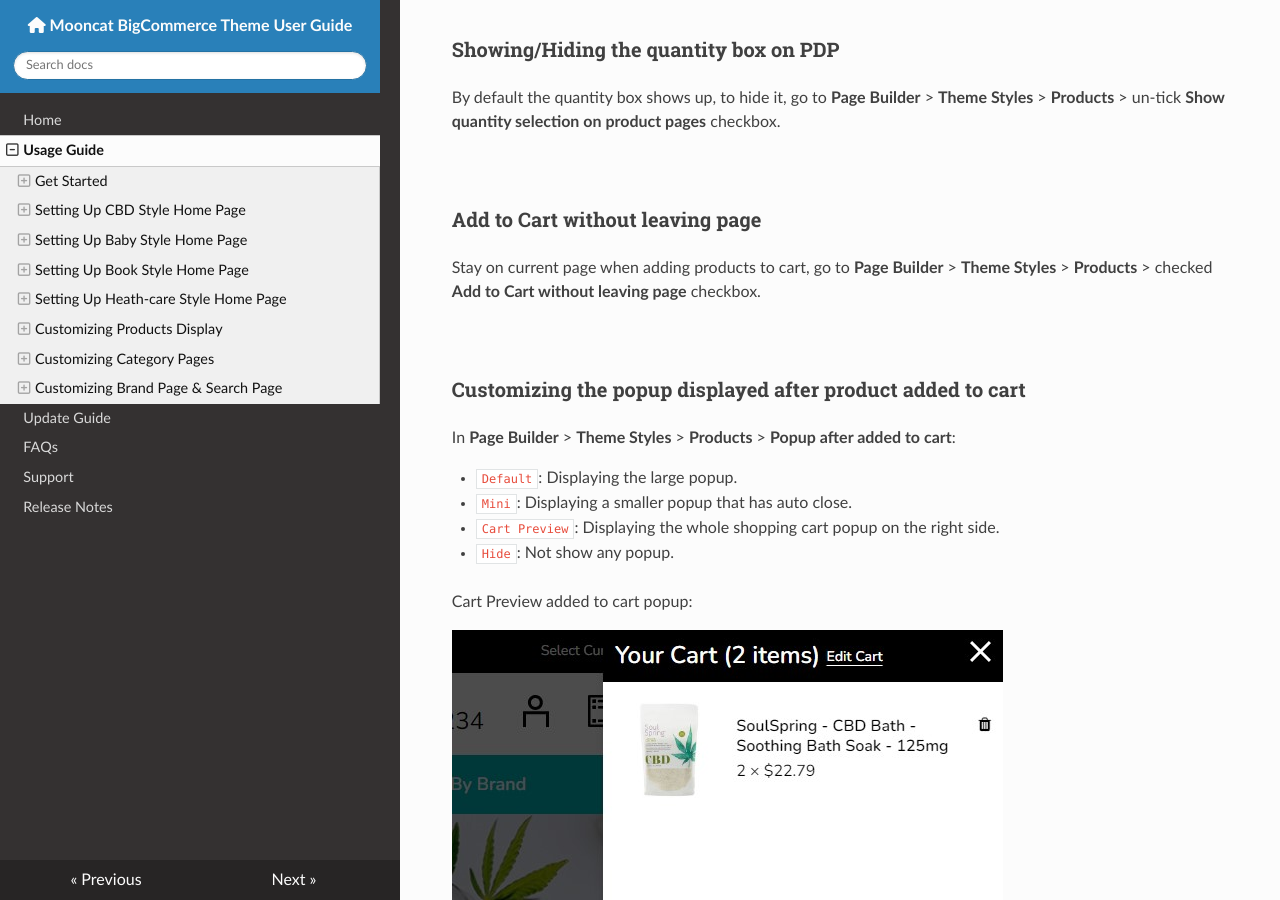
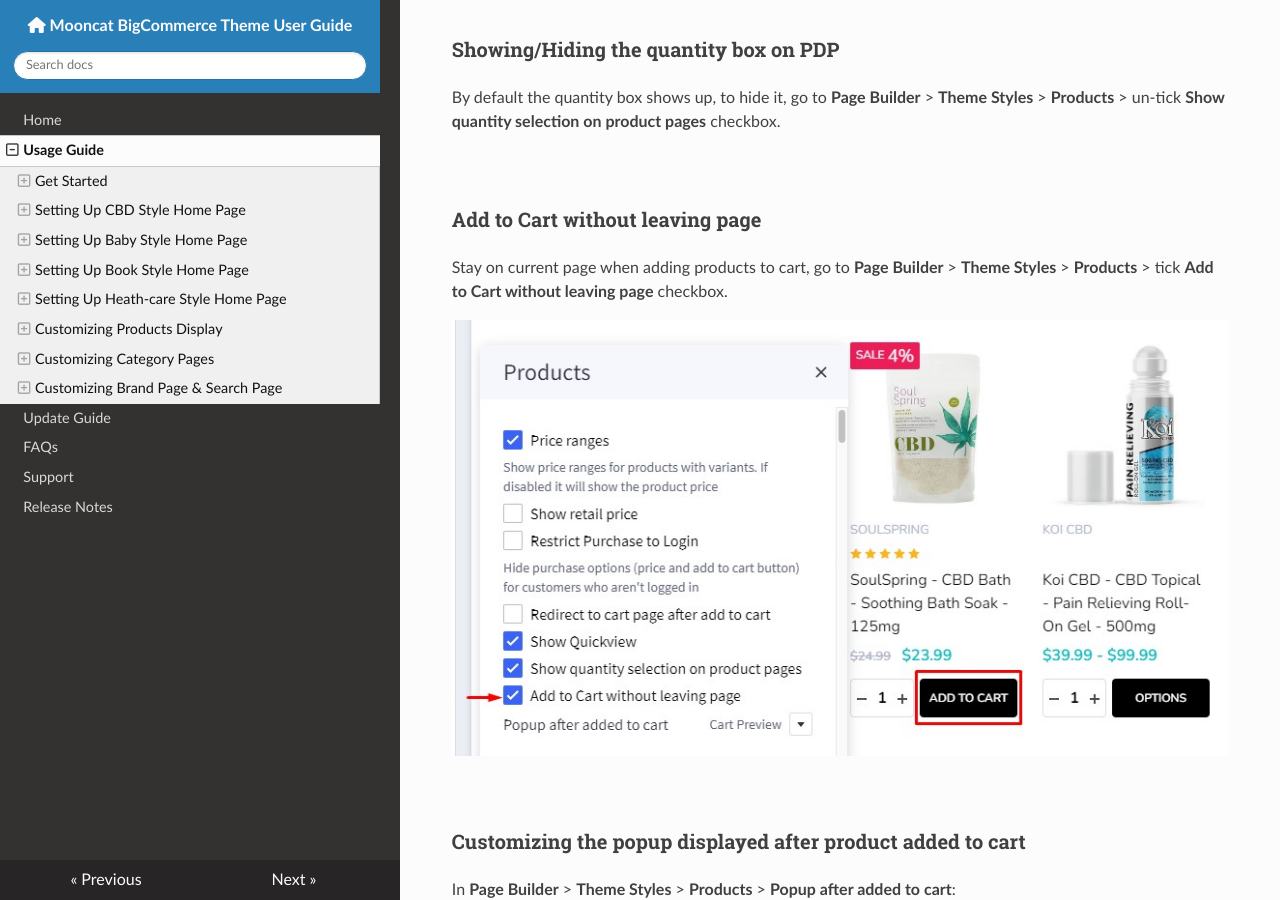
Before and after one commit to allcommerce/bc-inhealth-docs, an MkDocs documentation site: the page built from docs/usage.md, in a window 1280 px wide and 900 px high, scrolled down 23171 px. Built offline with MkDocs 1.6.1, drawn with Linux system fonts in a browser that asks for light colours; nearby versions of some CDN libraries.

Commit message:
asdd image add to cart

```diff
--- a/docs/usage.md
+++ b/docs/usage.md
@@ -452,7 +452,9 @@ By default the quantity box shows up, to hide it, go to **Page Builder** > **The
 
 ### Add to Cart without leaving page
 
-Stay on current page when adding products to cart, go to **Page Builder** > **Theme Styles** > **Products** > checked **Add to Cart without leaving page** checkbox.
+Stay on current page when adding products to cart, go to **Page Builder** > **Theme Styles** > **Products** > tick **Add to Cart without leaving page** checkbox.
+
+![add-to-cart-without-leaving-page](img/add-to-cart-without-leaving-page.jpg)
 
 ### Customizing the popup displayed after product added to cart
 
```
Also changed, not shown: docs/img/add-to-cart-without-leaving-page.jpg (added).
